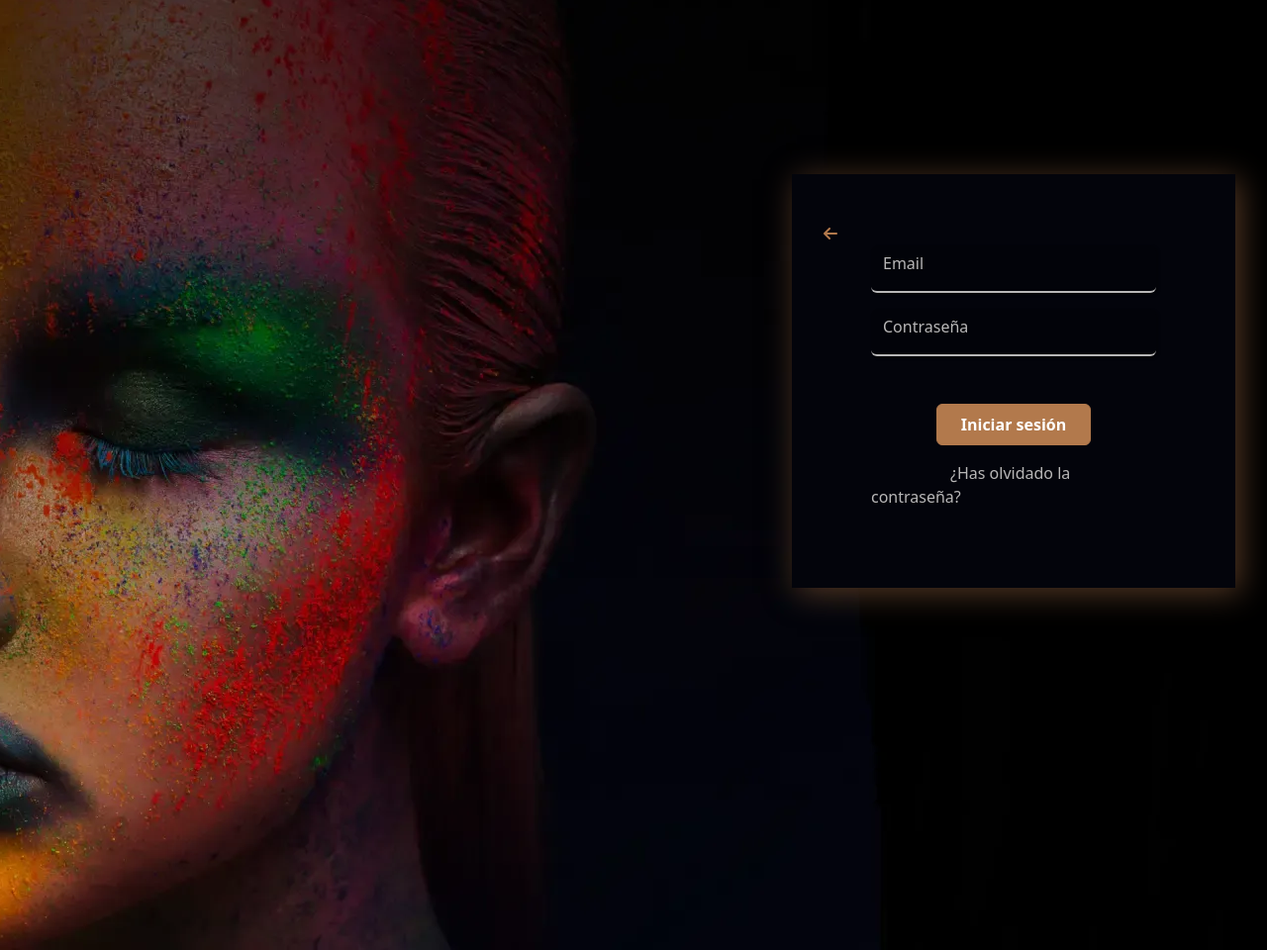
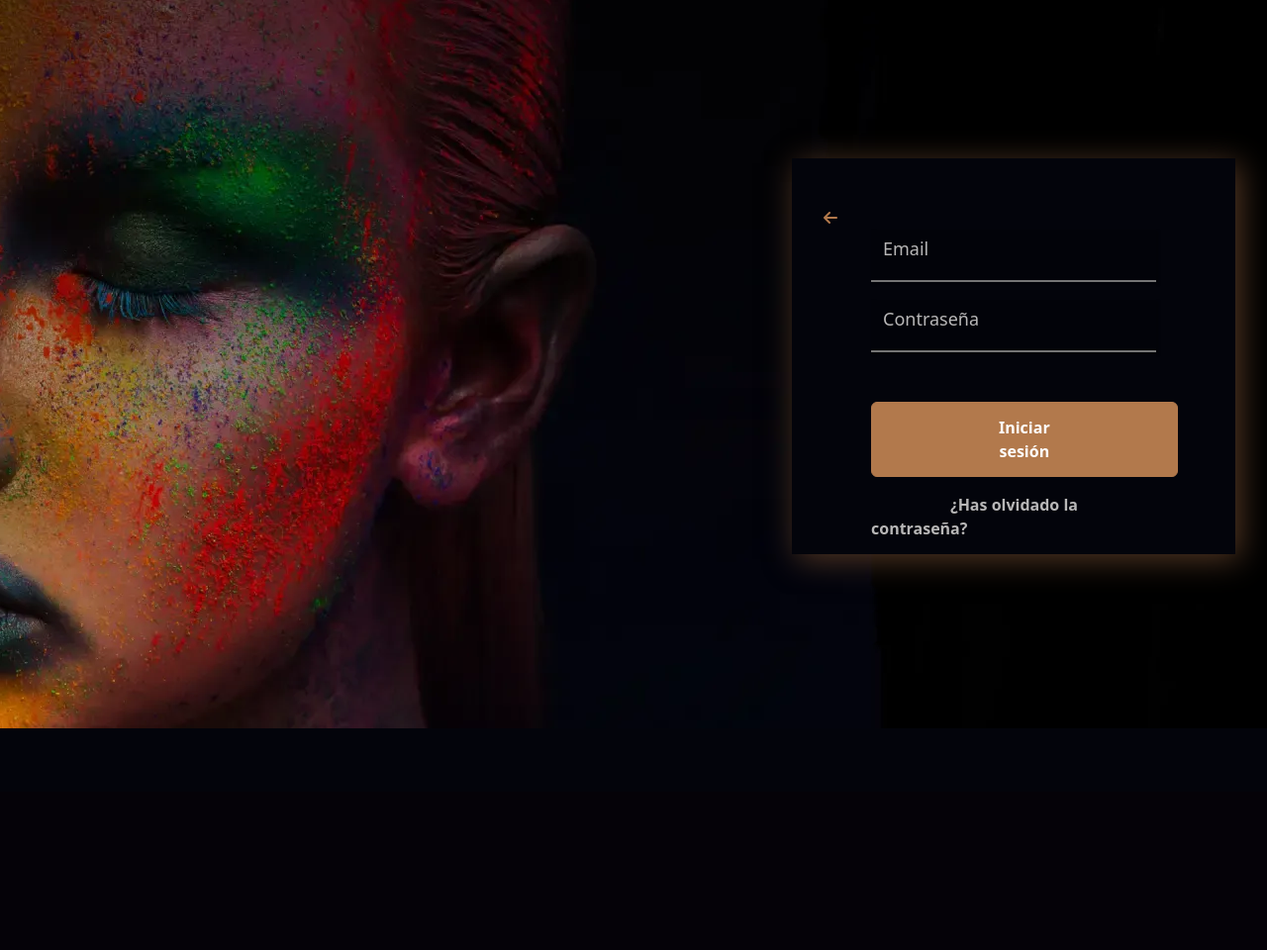
Before and after one commit to AdrianLozanoMartinez/myeart, a PHP site: page /login.php in a window 1280 px wide. Shown: the whole page at 99% size. After the commit the page ends 736 px from the top, so only its background shows below. Run offline with PHP 8.4, Linux system fonts and the light colour scheme; data that the repository does not hold is empty; some libraries are stand-ins or nearby versions.

Commit message:
Finished the interaction with login

```diff
--- a/login.css
+++ b/login.css
@@ -3,7 +3,7 @@
     background-attachment: fixed;
     background-position: top 100% left 100em;
     width: 100%;
-    height: 60em;
+    height: 46em;
     padding: 5em;
 }
 
@@ -12,10 +12,10 @@
     background-color: rgb(3, 4, 11);
     box-shadow:5px 5px 30px rgb(84, 56, 36);
     width: 35%;
-    /* height: 40%; */
+    height: 50%;
     padding: 5em;
     margin-left: 45em;
-    margin-top: 6em;
+    margin-top: 5em;
 }
 
 .separate{
@@ -34,17 +34,20 @@ body {
     box-shadow: 2px 2px 2px 1px rgba(0, 0, 0, 0.2);
     background-color: rgba(0, 0, 0, 0.2);
     border: 0;
-    border-bottom: rgb(184, 183, 183) 2px solid;
+    border-bottom: rgb(117, 117, 117) 2px solid;
+    border-radius: 0;
     padding-bottom: 1em;
     margin-bottom: 1em;
+    font-size: large;
 }
 
 .inputLogin:focus, .inputLogin:hover {
     background-color: rgba(0, 0, 0, 0.2);
+    box-shadow: 0px 2px 4px rgba(197, 143, 102, 0.5); /* Desplazamiento vertical de 2px */
     border: 0;
-    box-shadow: 2px 2px 1px rgb(197, 143, 102);
     color: rgb(219, 219, 219);
 }
+
 
 .buttonLogin:hover {
     background-color: rgb(197, 143, 102) !important;
@@ -62,7 +65,7 @@ body {
 }
 
 #emailIcon{
-    margin-top: 2em;
+    margin-top: 1em;
 }
 
 #passwordIcon{
@@ -78,6 +81,7 @@ body {
     margin-left: 5em;
     color: rgb(184, 183, 183);
     text-decoration: none;
+    font-weight: bold;
 }
 
 #forget:hover{
@@ -86,10 +90,17 @@ body {
 
 .buttonLogin {
     margin-top: 2em;
-    margin-bottom: 1em;
-    padding: 0.5em;
-    padding-left: 1.5em;
-    padding-right: 1.5em;
+    margin-bottom: 1em;.inputLogin:focus, .inputLogin:hover {
+    background-color: rgba(0, 0, 0, 0.2);
+    box-shadow: 0px 2px 4px rgba(197, 143, 102, 0.5); /* Desplazamiento vertical de 2px */
+    border: 0;
+    color: rgb(219, 219, 219);
+}
+
+    padding-top: 0.8em;
+    padding-bottom: 0.8em;
+    padding-left: 8em;
+    padding-right: 8em;
     font-weight: bold;
     background-color: rgb(178 121 76/1);
     border-color: rgb(178 121 76/1);
--- a/navbar.php
+++ b/navbar.php
@@ -36,6 +36,11 @@
         </ul>
       </div>
       <ul class="navbar-nav me-auto mb-2 mb-lg-0">
+          <?php session_start();
+            if(!isset($_SESSION['email'])){
+                header("Location: login.php?noLogin=true");
+            }
+            echo $_SESSION['email']; ?>
           <li class="nav-item">
             <a href="login.php"><button type="button" class="btn text-light loginButton me-1">LOGIN</button></a>
           </li>
```
Also changed, not shown: login.php (+51 -2 lines).
